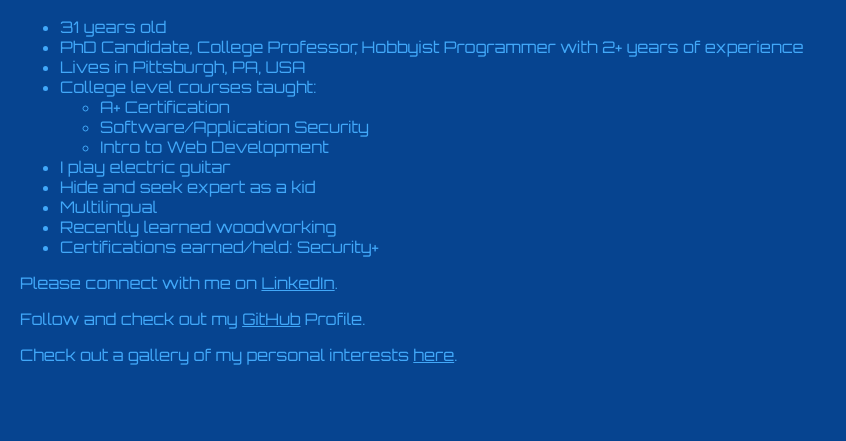
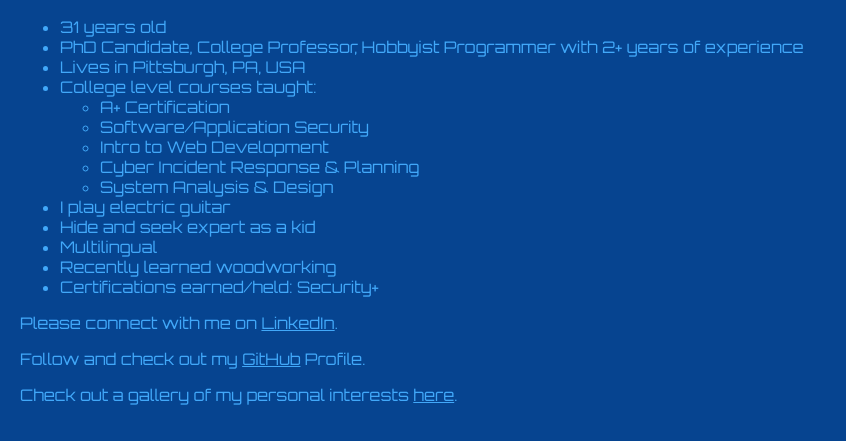
Before and after one commit to ChrisJabb21/chris-jabbour-personal-site, a website built with Vite: page index.html in a window 1280 px wide. Shown: the part 427-868 px from the top of the page, without its empty margins (0-846 px from the left). Before the commit the page ends 828 px from the top, so only its background shows below. Built offline with nearby package versions, Linux system fonts and the light colour scheme; a web font is replaced by a local one.

Commit message:
Add Cyber Incident Response and System Analysis items

```diff
--- a/index.html
+++ b/index.html
@@ -22,6 +22,8 @@
                     <li>A+ Certification</li>
                     <li>Software/Application Security</li>
                     <li>Intro to Web Development</li>
+                    <li>Cyber Incident Response & Planning</li>
+                    <li>System Analysis & Design</li>
                 </ul>
             </li>
             <li>I play electric guitar</li>
```
